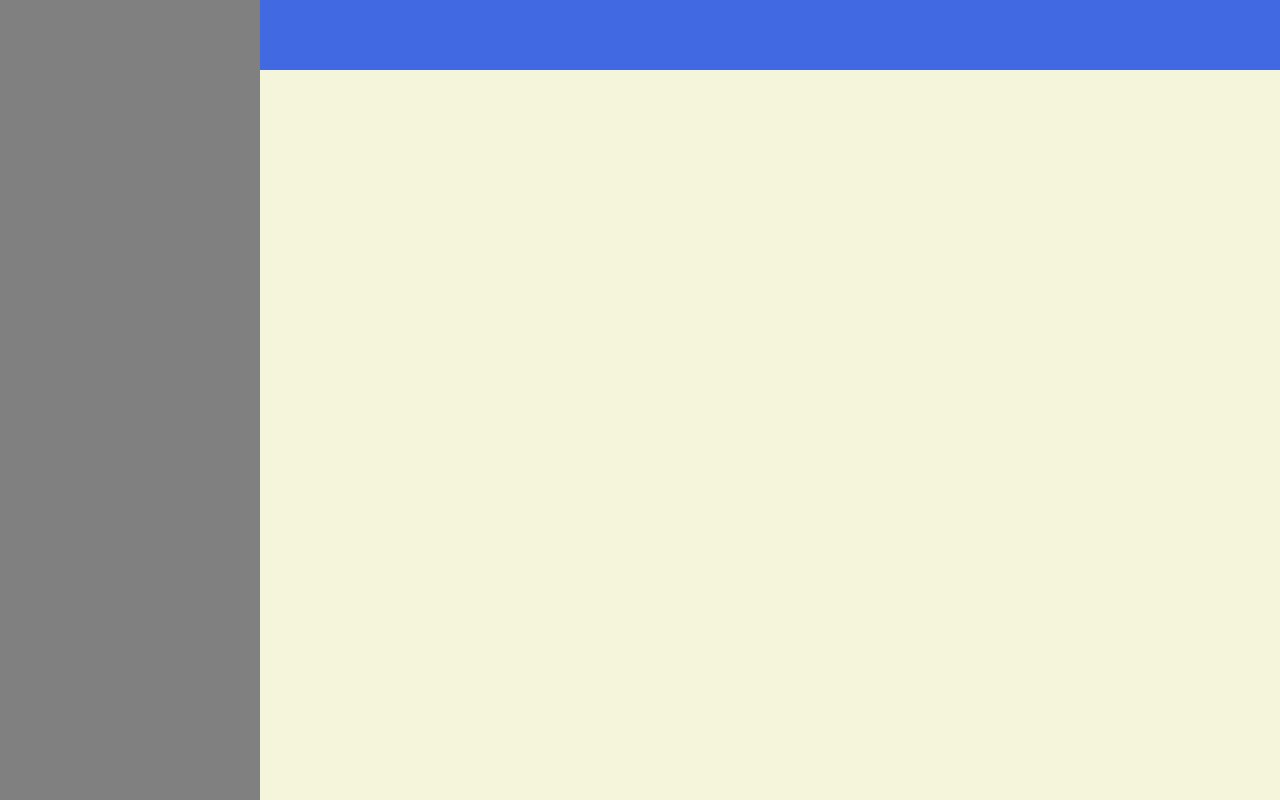
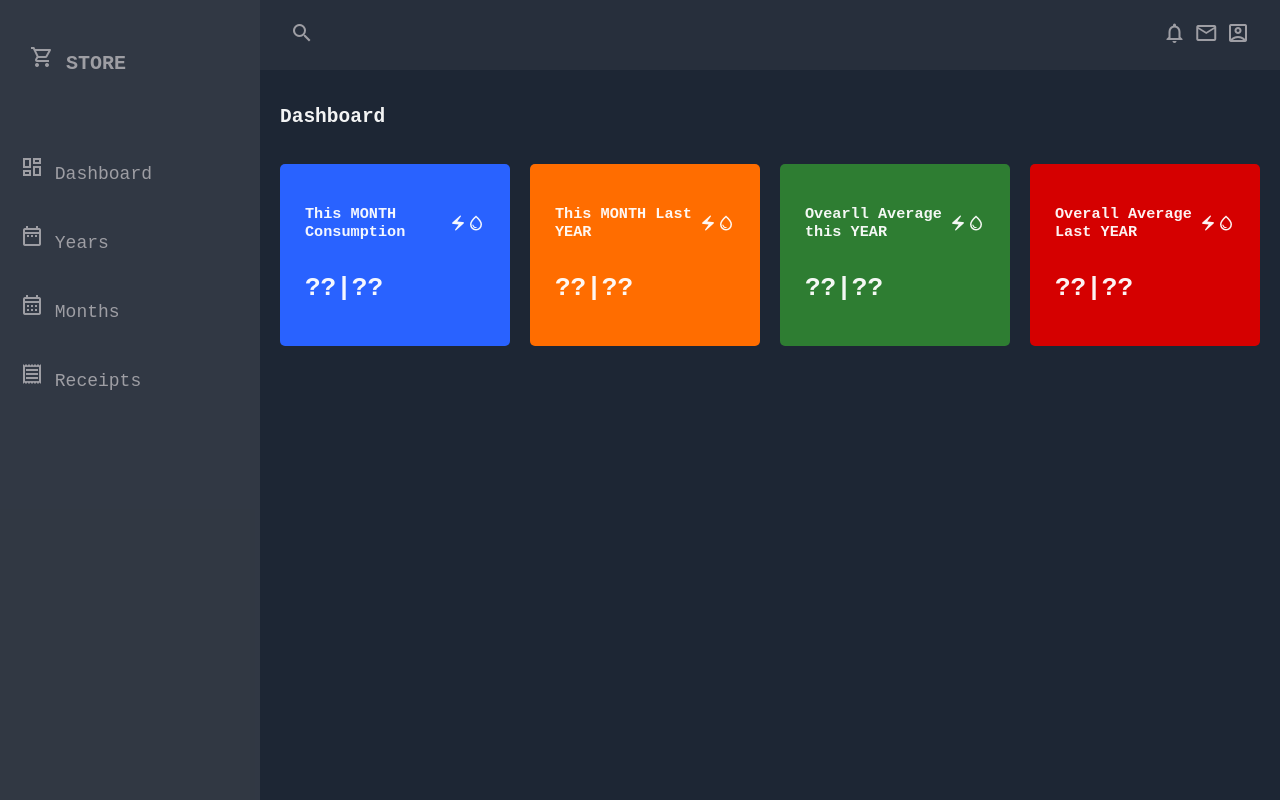
Before and after one commit to costa911/Odin-Project-Admin-Dashboard, a plain HTML site: page index.html in a window 1280 px wide. Drawn offline with Linux system fonts and the light colour scheme.

Commit message:
Updated main.js, grid cards and more.

```diff
--- a/index.html
+++ b/index.html
@@ -8,16 +8,86 @@
 
     <!--Google Font & Icons-->
     <link href="https://fonts.googleapis.com/css2?family=Source+Code+Pro:ital,wght@0,200..900;1,200..900&display=swap" rel="stylesheet">
-    <link href="https://fonts.googleapis.com/icon?family=Material+Icons+Outlined"
-      rel="stylesheet">
+    <link href="https://fonts.googleapis.com/icon?family=Material+Icons+Outlined"rel="stylesheet">
 
 </head>
 <body>
     <div class="grid-container">
-        <header class="header"></header>
-        <aside id="sidebar"></aside>
-        <main class="main-container"></main>
+        <!--HEADEAR-->
+        <header class="header">
+        <div class="menu-icon" onclick="openSidebar()">
+            <span class="material-icons-outlined">menu</span>
+        </div>
+        <div class="header-left">
+            <span class="material-icons-outlined">search</span>
+        </div>
+        <div class="header-right">
+            <span class="material-icons-outlined">notifications</span>
+            <span class="material-icons-outlined">mail</span>
+            <span class="material-icons-outlined">account_box</span>
+        </div>
+        </header>
+        <!--SIDEBAR-->
+        <aside id="sidebar">
+        <div class="sidebar-title">
+            <div class="sidebar-brand">
+                <span class="material-icons-outlined">shopping_cart</span> STORE
+                </div>
+                <span class="material-icons-outlined" onclick="closeSidebar()">close</span>
+            </div>
+        <ul class="sidebar-list">
+            <li class="sidebar-list-item"><span class="material-icons-outlined">dashboard</span> Dashboard</li>
+            <li class="sidebar-list-item"><span class="material-icons-outlined">date_range</span> Years</li>
+            <li class="sidebar-list-item"><span class="material-icons-outlined">calendar_month</span> Months</li>
+            <li class="sidebar-list-item"><span class="material-icons-outlined">receipt</span> Receipts</li>
+        </ul>
+        </aside>
+
+
+        <!--MAIN-->
+        <main class="main-container">
+            <div class="main-title">
+                <h2>Dashboard</h2>
+            </div>
+            <!--Cards-->
+            <div class="main-cards">
+                <div class="card">
+                    <div class="card-inner">
+                        <h3>This MONTH Consumption</h3>
+                        <span class="material-icons-outlined">electric_bolt</span>
+                        <span class="material-icons-outlined">water_drop</span>
+                    </div>
+                    <h1>??|??</h1>
+                </div>
+                <div class="card">
+                    <div class="card-inner">
+                        <h3>This MONTH Last YEAR</h3>
+                        <span class="material-icons-outlined">electric_bolt</span>
+                        <span class="material-icons-outlined">water_drop</span>
+                    </div>
+                    <h1>??|??</h1>
+                </div>
+                <div class="card">
+                    <div class="card-inner">
+                        <h3>Ovearll Average this YEAR</h3>
+                        <span class="material-icons-outlined">electric_bolt</span>
+                        <span class="material-icons-outlined">water_drop</span>
+                    </div>
+                    <h1>??|??</h1>
+                </div>
+
+                <div class="card">
+                    <div class="card-inner">
+                        <h3>Overall Average Last YEAR</h3>
+                        <span class="material-icons-outlined">electric_bolt</span>
+                        <span class="material-icons-outlined">water_drop</span>
+                    </div>
+                    <h1>??|??</h1>
+                </div>
+            </div>
+        </main>
     </div>
+    <!--Scripts-->
     <script src="main.js"></script>
 </body>
 </html>
--- a/main.js
+++ b/main.js
@@ -0,0 +1,19 @@
+// SIDEBAR TOOGLE
+
+var sidebarOpen = fales;
+var sidebar = document.getElementById("sidebar");
+
+function openSidebar(){
+    if(!sidebarOpen){
+        sidebar.classList.add("sidebar-responsive");
+        sidebarOpen = true;
+    }
+}
+
+
+function closeSidebar(){
+    if(!sidebarOpen){
+        sidebar.classList.remove("sidebar-responsive");
+        sidebarOpen = false;
+    }
+}
--- a/styles.css
+++ b/styles.css
@@ -1,8 +1,9 @@
 body{
     margin: 0;
     padding: 0;
-    font: font-family: Optima, Candara, 'Noto Sans', source-sans-pro, sans-serif;
-    font-weight: normal;
+    background-color: #1d2634;
+    color: #9e9ea4;
+    font-family: monospace;
 }
 
 .grid-container{
@@ -18,16 +19,128 @@ body{
 .header{
     grid-area: header;
     height: 70px;
-    background-color: royalblue;
+    background-color: rgba(128, 128, 128, 0.1);
+    display: flex;
+    align-items: center;
+    justify-content: space-between;
+    padding: 0 30px 0 30px;
+    box-shadow: 0 6px 7px-3px rgba(0,0,0,0.35);
+}
+
+.menu-icon{
+    display: none;
 }
 /* --- SIDEBAR -- */
 #sidebar{
     grid-area: sidebar;
     height: 100%;
-    background-color: grey;
+    background-color: rgba(128, 128, 128, 0.2);
+    overflow-y: auto;
+    transition: all 0.5s;
+    -webkit-transition: all 0.5s;
+}
+
+.sidebar-title{
+    display: flex;
+    justify-content: space-between;
+    align-items: center;
+    padding: 30px 30px 30px 30px;
+    margin-bottom: 30px;
+}
+
+.sidebar-title > span{
+    display: none;
+}
+.sidebar-brand{
+    margin-top: 15px;
+    font-size: 20px;
+    font-weight: 700;
+}
+
+.sidebar-list{
+    padding: 0;
+    margin-top: 15px;
+    list-style-type: none
+}
+
+.sidebar-list-item{
+    padding: 20px 20px 20px 20px;
+    font-size: 18px;
+}
+
+.sidebar-list-item:hover{
+    background-color: rgba(255, 255, 255, 0.2);
+    cursor: pointer;
+}
+
+.sidebar-responsive{
+    display: inline !important;
+    position: absolute;
+    z-index: 12 !important;
 }
 /* --- MAINCONTAINER -- */
 .main-container{
     grid-area: main;
-    background-color: beige;
+    overflow-y: auto;
+    padding: 20px 20px;
+    color: rgba(255, 255, 255, 0.95);
 }
+
+.main-title{
+    display: flex;
+    justify-content: space-between;
+}
+
+.main-cards{
+    display: grid;
+    grid-template-columns: repeat(4, 1fr);
+    gap: 20px;
+    margin: 20px 0;
+}
+
+.card{
+    display: flex;
+    flex-direction: column;
+    justify-content: space-around;
+    padding: 25px;
+    border-radius: 5px;
+}
+
+.card:first-child{
+    background-color: #2962ff;
+}
+
+.card:nth-child(2){
+    background-color: #ff6d00;
+}
+
+.card:nth-child(3){
+    background-color: #2e7d32;
+}
+.card:nth-child(4){
+    background-color: #d50000;
+}
+
+.card-inner{
+    display: flex;
+    align-items: center;
+    justify-content: space-between;
+}
+
+.card-inner > .material-icons-outlined{
+    font-size: large;
+
+}
+/* --- MEDIA QUERIES --- */
+
+/* --- Medium <= 992px */
+
+@media screen and (max-widt: 992px){}
+
+/* --- Small <= 768px */
+
+@media screen and (max-widt: 768px){}
+
+/* --- Extra Small <= 576px */
+
+@media screen and (max-widt: 576px){}
```
